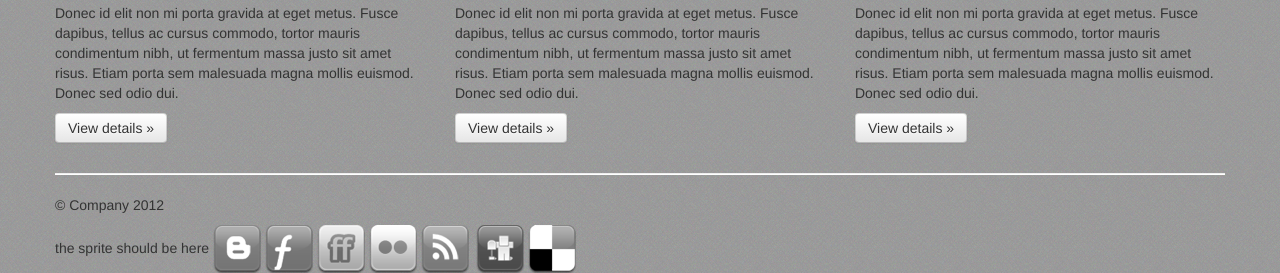
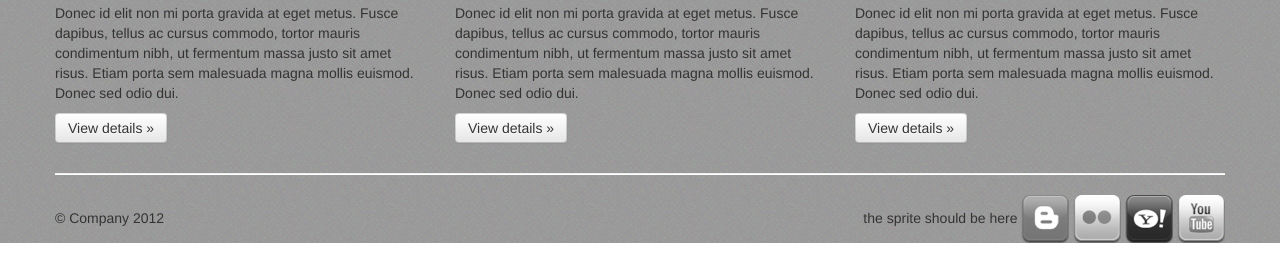
Before and after one commit to vosnikopa/myproto, a plain HTML site: page index.html in a window 1280 px wide. Shown: the part 701-974 px from the top of the page. After the commit the page ends 944 px from the top, so only its background shows below. Drawn offline with Linux system fonts and the light colour scheme.

Commit message:
added scss sprite image with _active state for when user clicks on button ... and it works

```diff
--- a/app/sass/_custom.scss
+++ b/app/sass/_custom.scss
@@ -15,6 +15,7 @@ $social-sprite-dimensions: true;
 }
 a {
   @include all-social-sprites;
+
 }
 
 
@@ -207,6 +208,7 @@ work exmaples round image hover effect
     text-shadow: 1px 1px 1px rgba(255,255,255,0.9);
   }*/
 
+
   .support-note span {
     color: #ac375d;
     font-size: 16px;
--- a/index.html
+++ b/index.html
@@ -126,16 +126,19 @@
       <hr>
 
       <footer>
-        <p>&copy; Company 2012</p>
+        <div class="pull-left">
+
+        <span>&copy; Company 2012</span>
+            <a href="#" class="social-delicious " style="visibility: hidden;"></a>
+        </div>
+        <div class="pull-right">
+
             <span>the sprite should be here</span>
         <a href="#" class="social-blogger"></a>
-            <a href="#" class="social-furl"></a>
-            <a href="#" class="social-friendfeed"></a>
             <a href="#" class="social-flickr"></a>
-            <a href="#" class="social-feed"></a>
-            <a href="#" class="social-sprite"></a>
-            <a href="#" class="social-digg"></a>
-            <a href="#" class="social-delicious"></a>
+            <a href="#" class="social-yahoo"></a>
+            <a href="#" class="social-youtube"></a>
+        </div>
       </footer>
 
     </div><!--/.fluid-container-->
```
Also changed, not shown: app/sass/styles.scss (line endings or trailing spaces), public/css/styles.css, public/img/social-s25bd3c828b.png (added), public/img/social/yahoo_active.png (added), public/img/social/youtube_active.png (added), 2 other files.
